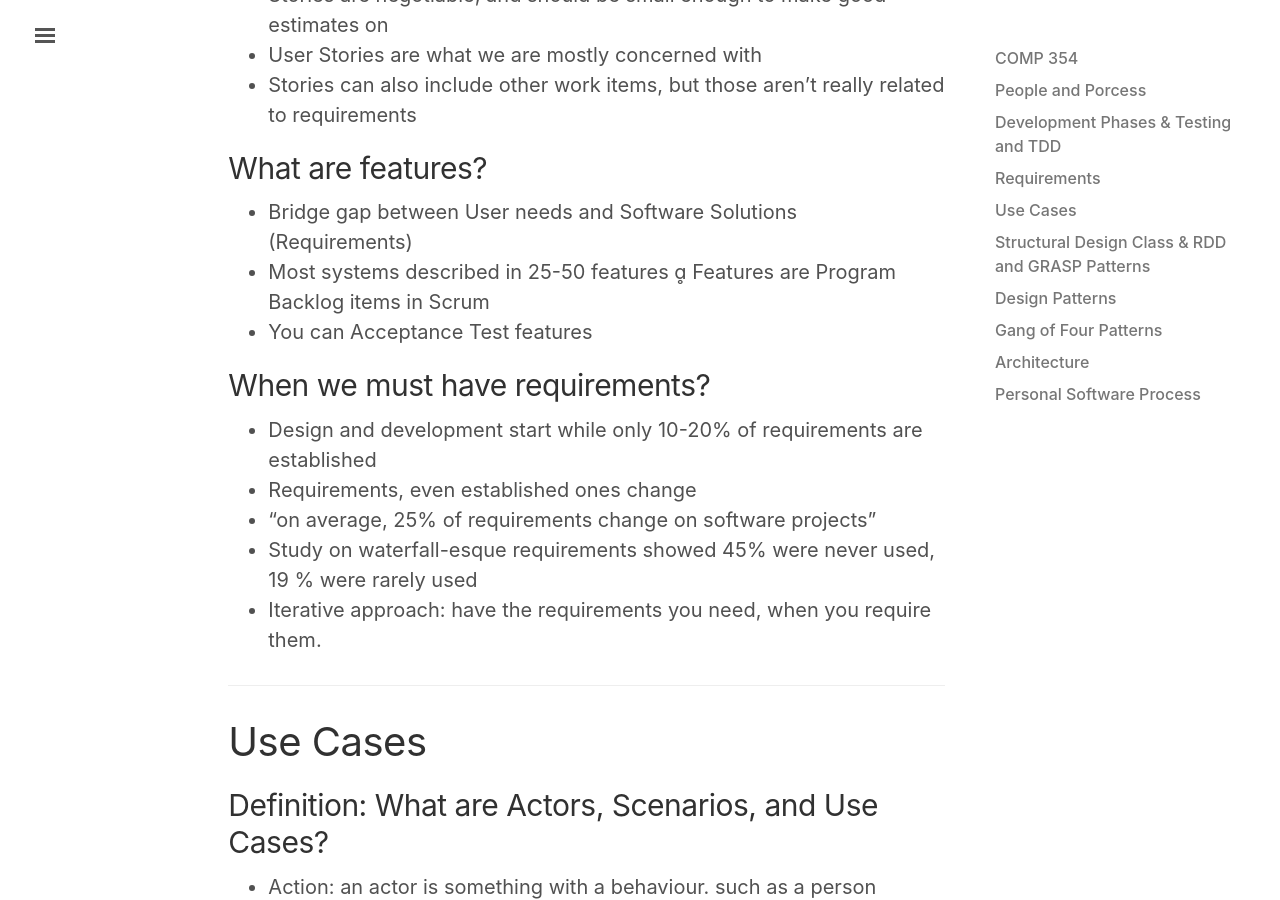
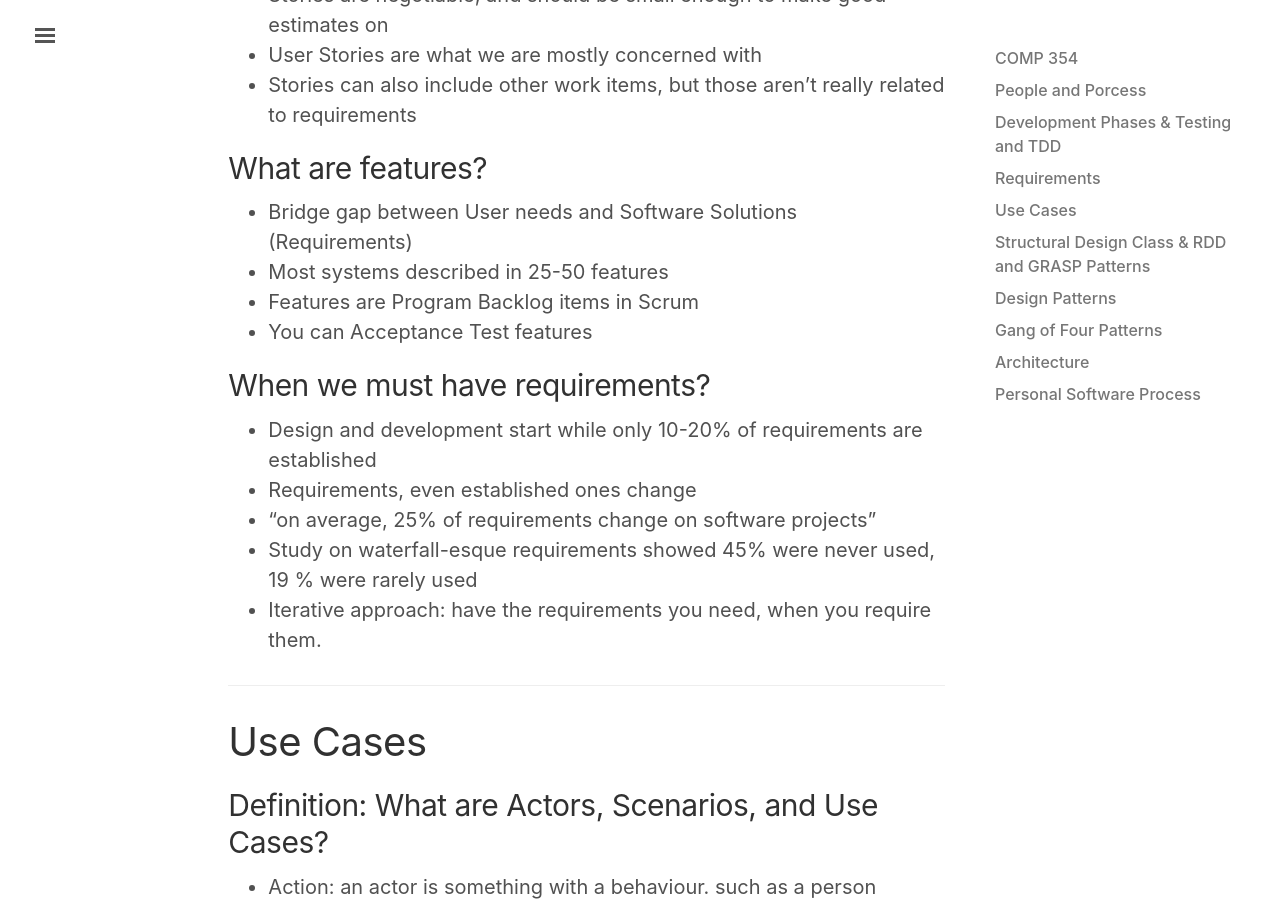
Before and after one commit to lingt-xyz/note, a Jekyll site: the page built from _posts/2018-08-01-COMP354.md, in a window 1280 px wide and 900 px high, scrolled down 3285 px. Built offline with Jekyll 4.4.1, drawn with Linux system fonts in a browser that asks for light colours.

Commit message:
remove feihua

```diff
--- a/_posts/2018-08-01-COMP354.md
+++ b/_posts/2018-08-01-COMP354.md
@@ -106,7 +106,8 @@ Adapted from Stuart Thiel's lecture, 2018 Summer.
 ## What are features?
 
 * Bridge gap between User needs and Software Solutions (Requirements)
-* Most systems described in 25-50 features  Features are Program Backlog items in Scrum
+* Most systems described in 25-50 features
+* Features are Program Backlog items in Scrum
 * You can Acceptance Test features
 
 ## When we must have requirements?
```
